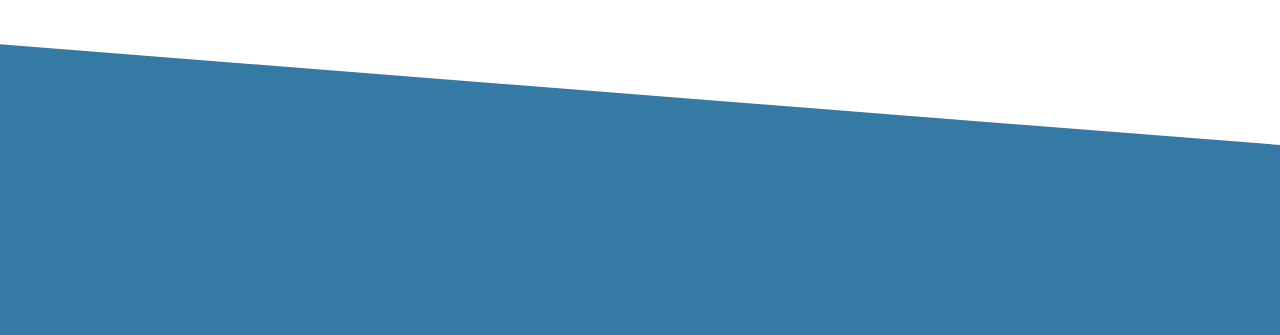
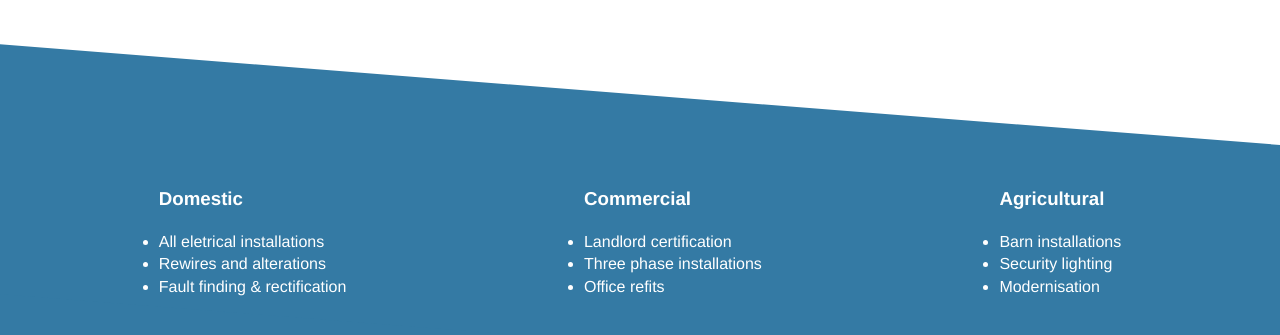
Before and after one commit to leahsmith1104/bowlerelectrical, a plain HTML site: page index.html in a window 1280 px wide. Shown: the part 479-814 px from the top of the page. Drawn offline with Linux system fonts and the light colour scheme.

Commit message:
added about content

```diff
--- a/index.html
+++ b/index.html
@@ -40,6 +40,33 @@
 
     <section class="about">
         <article class="fixed-width">
+          <div class="about__content">
+              <img class="about__content--icon" />
+              <h3 class="about__content--title">Domestic</h3>
+              <ul class="about__content--list">
+                  <li>All eletrical installations</li>
+                  <li>Rewires and alterations</li>
+                  <li>Fault finding &amp; rectification</li>
+              </ul>
+          </div>
+          <div class="about__content">
+              <img class="about__content--icon" />
+              <h3 class="about__content--title">Commercial</h3>
+              <ul class="about__content--list">
+                  <li>Landlord certification</li>
+                  <li>Three phase installations</li>
+                  <li>Office refits</li>
+              </ul>
+          </div>
+          <div class="about__content">
+              <img class="about__content--icon"/>
+              <h3 class="about__content--title">Agricultural</h3>
+              <ul class="about__content--list">
+                  <li>Barn installations</li>
+                  <li>Security lighting</li>
+                  <li>Modernisation</li>
+              </ul>
+          </div>
         </article>
     </section>
 
```
